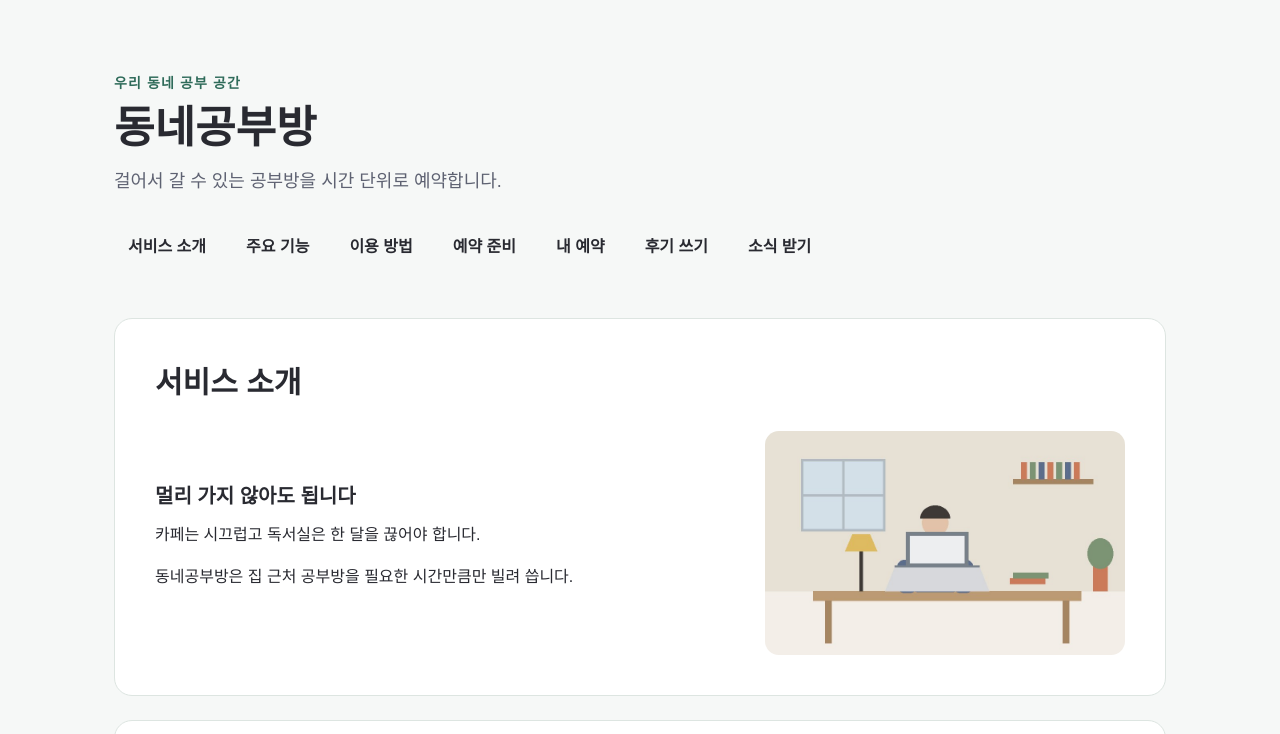
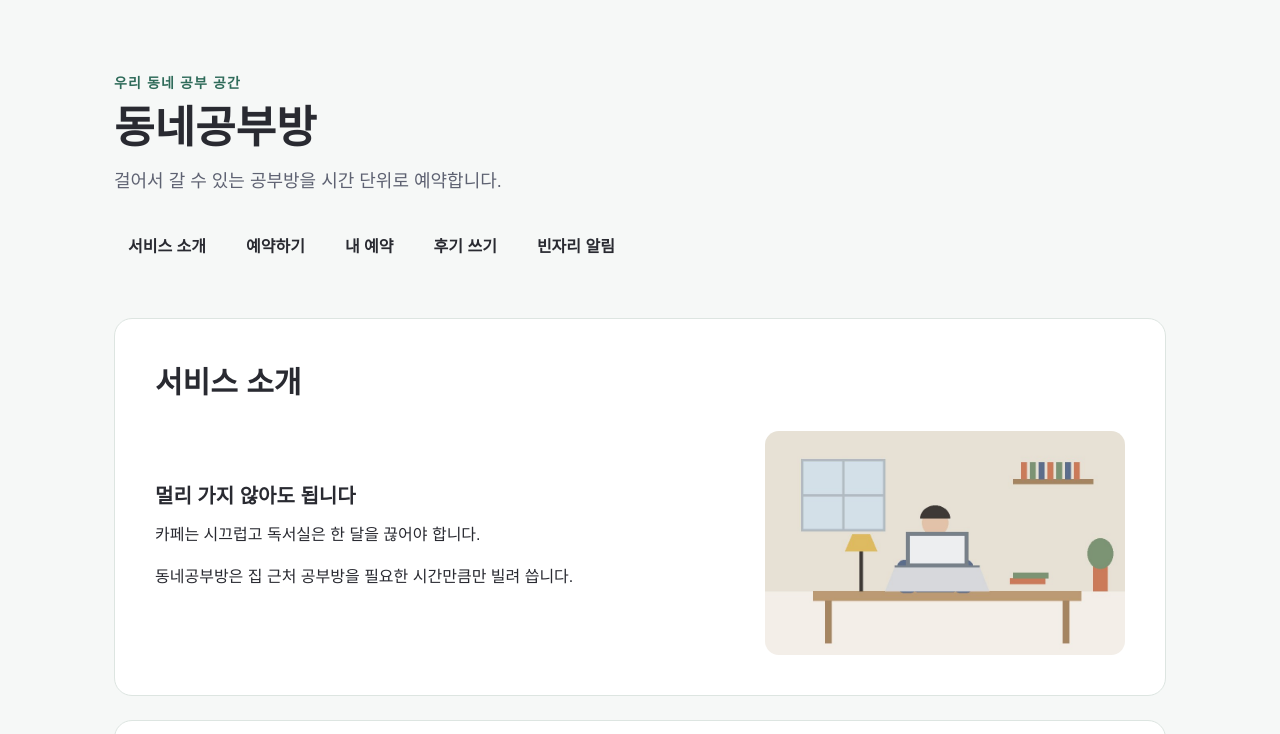
Before and after one commit to monkeymagic92/uiuxprogramming, a plain HTML site: page index.html in a window 1280 px wide. Shown: the top 734 px of the page. Drawn offline with Linux system fonts and the light colour scheme.

Commit message:
feat(week10): 주요 메뉴를 nav > ul·li 구조로 바꾸고 목적지 5곳으로 정리

```diff
--- a/index.html
+++ b/index.html
@@ -19,14 +19,18 @@
     <h1>동네공부방</h1>
     <p class="header-description">걸어서 갈 수 있는 공부방을 시간 단위로 예약합니다.</p>
 
-    <nav class="site-nav" aria-label="주요 메뉴">
-      <a href="#about">서비스 소개</a>
-      <a href="#features">주요 기능</a>
-      <a href="#steps">이용 방법</a>
-      <a href="#prepare">예약 준비</a>
-      <a href="#myBookings">내 예약</a>
-      <a href="#writeReview">후기 쓰기</a>
-      <a href="#subscribe">소식 받기</a>
+    <!--
+    10주차 메뉴: 알아보기 → 예약하기 → 결과 확인 → 후기·알림 순서
+    주요 기능·이용 방법은 서비스 소개 바로 아래라 메뉴에서 뺐다
+    -->
+    <nav id="siteNav" class="site-nav" aria-label="주요 메뉴">
+      <ul>
+        <li><a href="#about">서비스 소개</a></li>
+        <li><a href="#prepare">예약하기</a></li>
+        <li><a href="#myBookings">내 예약</a></li>
+        <li><a href="#writeReview">후기 쓰기</a></li>
+        <li><a href="#subscribe">빈자리 알림</a></li>
+      </ul>
     </nav>
   </header>
 
--- a/style.css
+++ b/style.css
@@ -49,13 +49,18 @@ h3 { margin-bottom: 10px; font-size: 20px; }
   font-size: 18px;
 }
 
-.site-nav {
+/* 메뉴는 ul을 가로로 놓는다 */
+.site-nav ul {
   display: flex;
   flex-wrap: wrap;
   gap: 12px;
+  margin: 0;
+  padding: 0;
+  list-style: none;
 }
 
 .site-nav a {
+  display: block;
   padding: 10px 14px;
   border-radius: 8px;
   font-weight: 700;
@@ -903,7 +908,7 @@ body.dark .review-item {
   }
 
   /* 가로로 붙어 있던 메뉴를 위에서 아래로 */
-  .site-nav {
+  .site-nav ul {
     flex-direction: column;
     align-items: stretch;
     gap: 8px;
```
